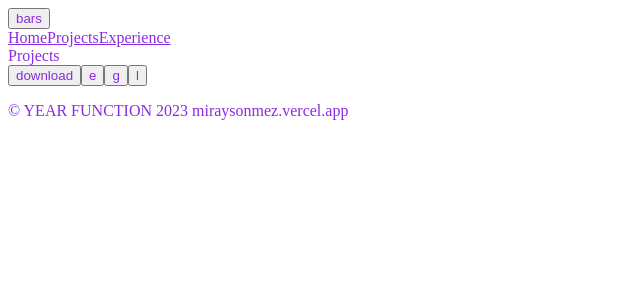
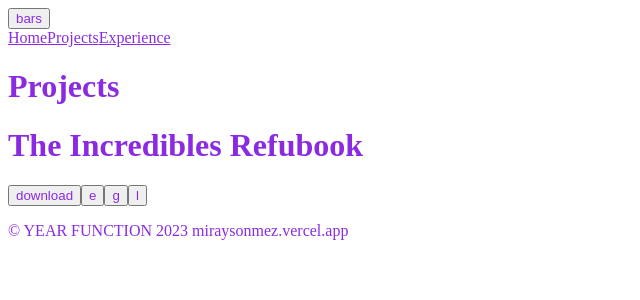
Before and after one commit to chiturca/portfolio, a React (Create React App) app: page /projects in a window 1280 px wide. Shown: the top 300 px of the page, without its empty margins (0-640 px from the left). Built offline with nearby package versions, Linux system fonts and the light colour scheme.

Commit message:
Feat: add projects logic w js

```diff
--- a/src/App.tsx
+++ b/src/App.tsx
@@ -2,6 +2,7 @@ import { Routes, Route } from 'react-router-dom';
 import Navbar from './components/Navbar';
 import Home from './containers/Home';
 import Projects from './containers/Projects';
+import ProjectDisplay from './containers/ProjectDisplay';
 import Experience from './containers/Experience';
 import Footer from './components/Footer';
 import './App.scss';
@@ -13,6 +14,7 @@ function App() {
       <Routes>
         <Route path="/" element={<Home />} />
         <Route path="/projects" element={<Projects />} />
+        <Route path="/projects/:id" element={<ProjectDisplay />} />
         <Route path="/experience" element={<Experience />} />
       </Routes>
       <Footer />
--- /dev/null
+++ b/src/components/ProjectItem/index.jsx
@@ -0,0 +1,18 @@
+import React from 'react';
+import { useNavigate } from 'react-router-dom';
+
+function ProjectItem({ image, name, id }) {
+  const navigate = useNavigate();
+  return (
+    <div
+      className="projectItem"
+      onClick={() => {
+        navigate('/project/' + id);
+      }}>
+      <div style={{ backgroundImage: `url(${image})` }} className="bgImage" />
+      <h1>{name}</h1>
+    </div>
+  );
+}
+
+export default ProjectItem;
--- a/src/containers/Experience/index.tsx
+++ b/src/containers/Experience/index.tsx
@@ -82,8 +82,8 @@ function Experience() {
           <h3 className="vertical-timeline-element-title">Ankara University</h3>
           <h4 className="vertical-timeline-element-subtitle">Bachelor of Arts -Sociology</h4>
           <p>
-            Undergraduate thesis: Crime Sociology on Çinçin and Yenidoğan neighbourhood : Alteration
-            on crime due to urban renewal
+            Undergraduation thesis: Crime Sociology on Çinçin and Yenidoğan neighbourhood :
+            Alteration on crime due to urban renewal
           </p>
         </VerticalTimelineElement>
       </VerticalTimeline>
--- /dev/null
+++ b/src/containers/ProjectDisplay/index.jsx
@@ -0,0 +1,22 @@
+import React from 'react';
+import { useParams } from 'react-router-dom';
+import { ProjectList } from '../../helpers/ProjectList';
+
+function ProjectDisplay() {
+  const { id } = useParams();
+  const project = ProjectList[id];
+  return (
+    <div className="project">
+      <h1>{project.name}</h1>
+      <img src={project.image} alt={project.name} />
+      <p>
+        <b>Skills:</b> {project.skills}{' '}
+      </p>
+      <p>
+        <b>Summary:</b> {project.summary}{' '}
+      </p>
+    </div>
+  );
+}
+
+export default ProjectDisplay;
--- /dev/null
+++ b/src/containers/Projects/index.jsx
@@ -0,0 +1,19 @@
+import React from 'react';
+import ProjectItem from '../../components/ProjectItem';
+import { ProjectList } from '../../helpers/ProjectList';
+import './index.scss';
+
+function Projects() {
+  return (
+    <div className="projects">
+      <h1>Projects</h1>
+      <div className="projectList">
+        {ProjectList.map((project, index) => {
+          return <ProjectItem id={index} key={index} name={project.name} image={project.image} />;
+        })}
+      </div>
+    </div>
+  );
+}
+
+export default Projects;
--- a/src/containers/Projects/index.tsx
+++ /dev/null
@@ -1,7 +0,0 @@
-import React from 'react';
-
-function Projects() {
-  return <div>Projects</div>;
-}
-
-export default Projects;
--- /dev/null
+++ b/src/helpers/ProjectList/index.jsx
@@ -0,0 +1,10 @@
+import refubook from '../../assets/projects/refubook.png';
+
+export const ProjectList = [
+  {
+    name: 'The Incredibles Refubook',
+    image: refubook,
+    skills: 'React.js, Redux, Firebase, TailwindCSS',
+    summary: 'A platform where every refugee can interact with and create content'
+  }
+];
```
Also changed, not shown: src/components/Card/index.tsx (deleted, +0 -7 lines), src/assets/projects/refubook.png (added), src/components/ProjectItem/index.scss (added), src/containers/ProjectDisplay/index.scss (added).
